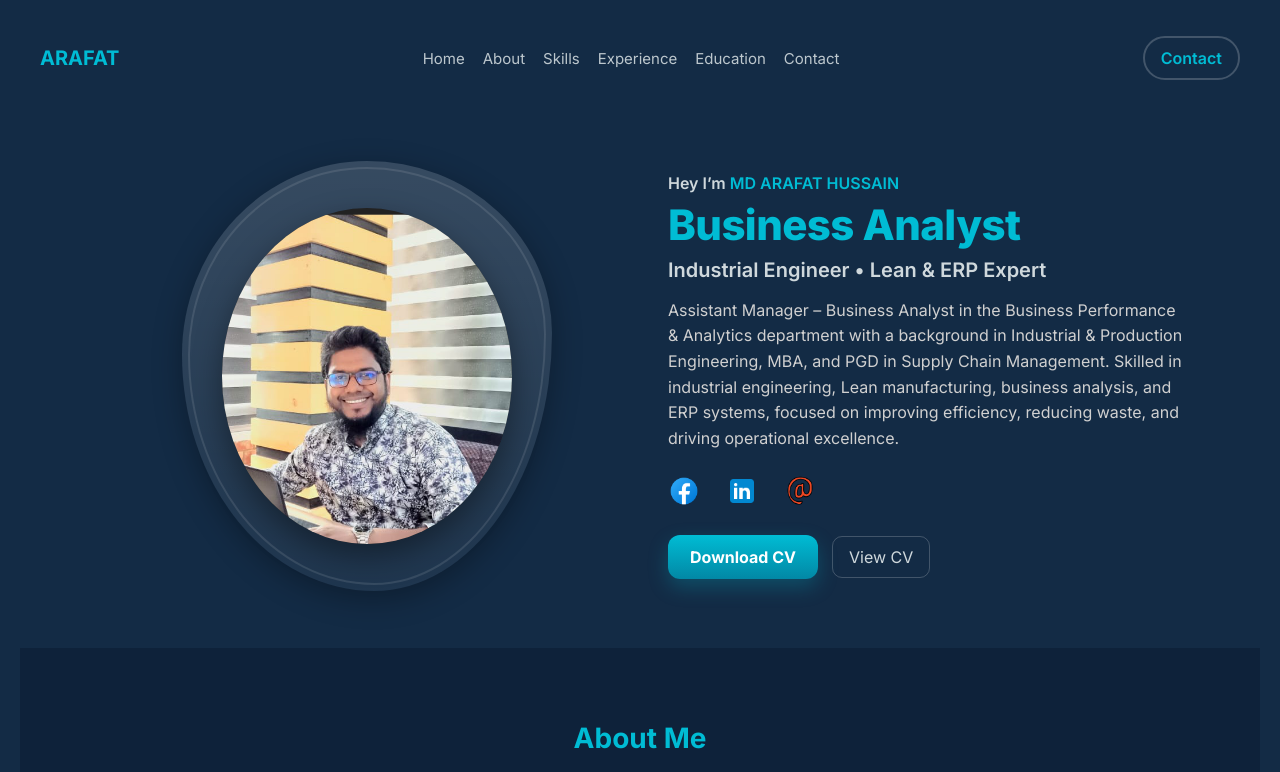
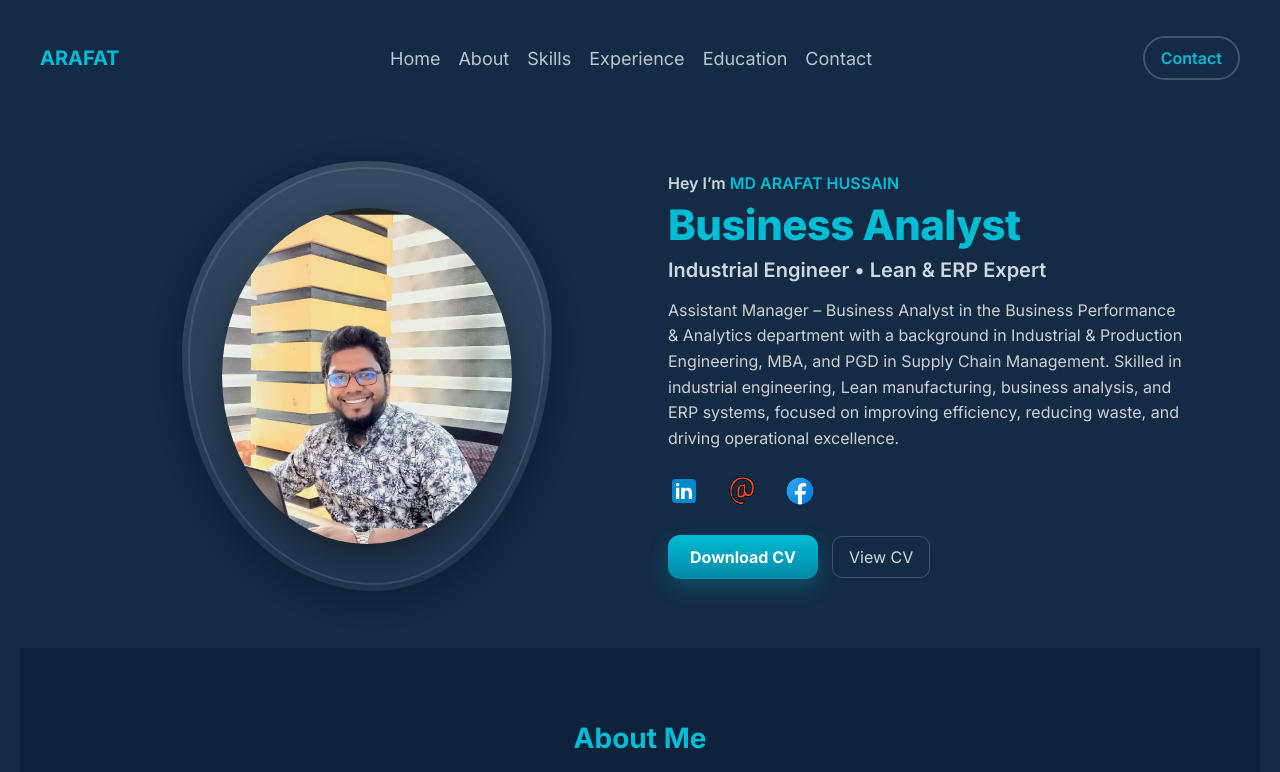
Before and after one commit to arafat-ipe/protfolio, a plain HTML site: page index.html in a window 1280 px wide. Shown: the top 772 px of the page. Drawn offline with Linux system fonts and the light colour scheme.

Commit message:
Update index.html

```diff
--- a/index.html
+++ b/index.html
@@ -39,7 +39,7 @@
   }
   .logo{font-weight:700; color:var(--accent); font-size:20px}
   nav{display:flex; gap:18px; align-items:center; font-weight:500; color:var(--muted)}
-  nav a{text-decoration:none; color:inherit; font-size:15px; opacity:.9}
+  nav a{text-decoration:none; color:inherit; font-size:18px; opacity:.9}
   .cta{
     border:2px solid rgba(255,255,255,0.2);
     padding:10px 16px;
@@ -418,14 +418,15 @@
 
       <!-- Social Icons -->
       <div class="actions social-icons" style="margin-bottom:15px;">
-        <a href="https://www.facebook.com/share/16qn5n3PDq/" target="_blank">
-          <img src="Facebook_logo.png" alt="Facebook">
-        </a>
+
         <a href="https://www.linkedin.com/in/md-arafat-hussain-782a15137" target="_blank">
           <img src="Linkedin_logo.png" alt="LinkedIn">
         </a>
         <a href="mailto:arafat.ipe18@gmail.com">
           <img src="Email_Logo.png" alt="Email">
+        </a>
+        <a href="https://www.facebook.com/share/16qn5n3PDq/" target="_blank">
+        <img src="Facebook_logo.png" alt="Facebook">
         </a>
       </div>
 
```
